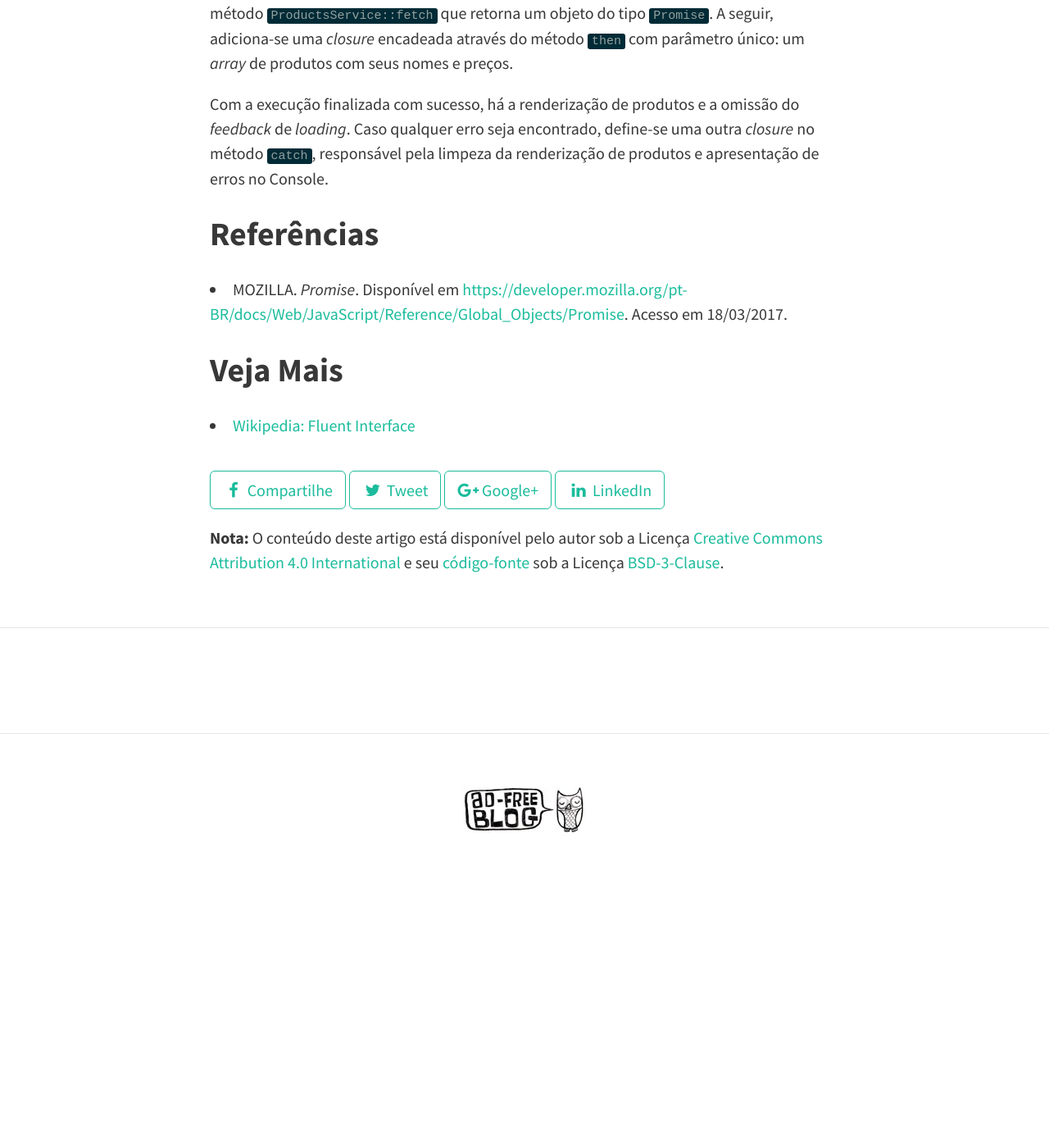
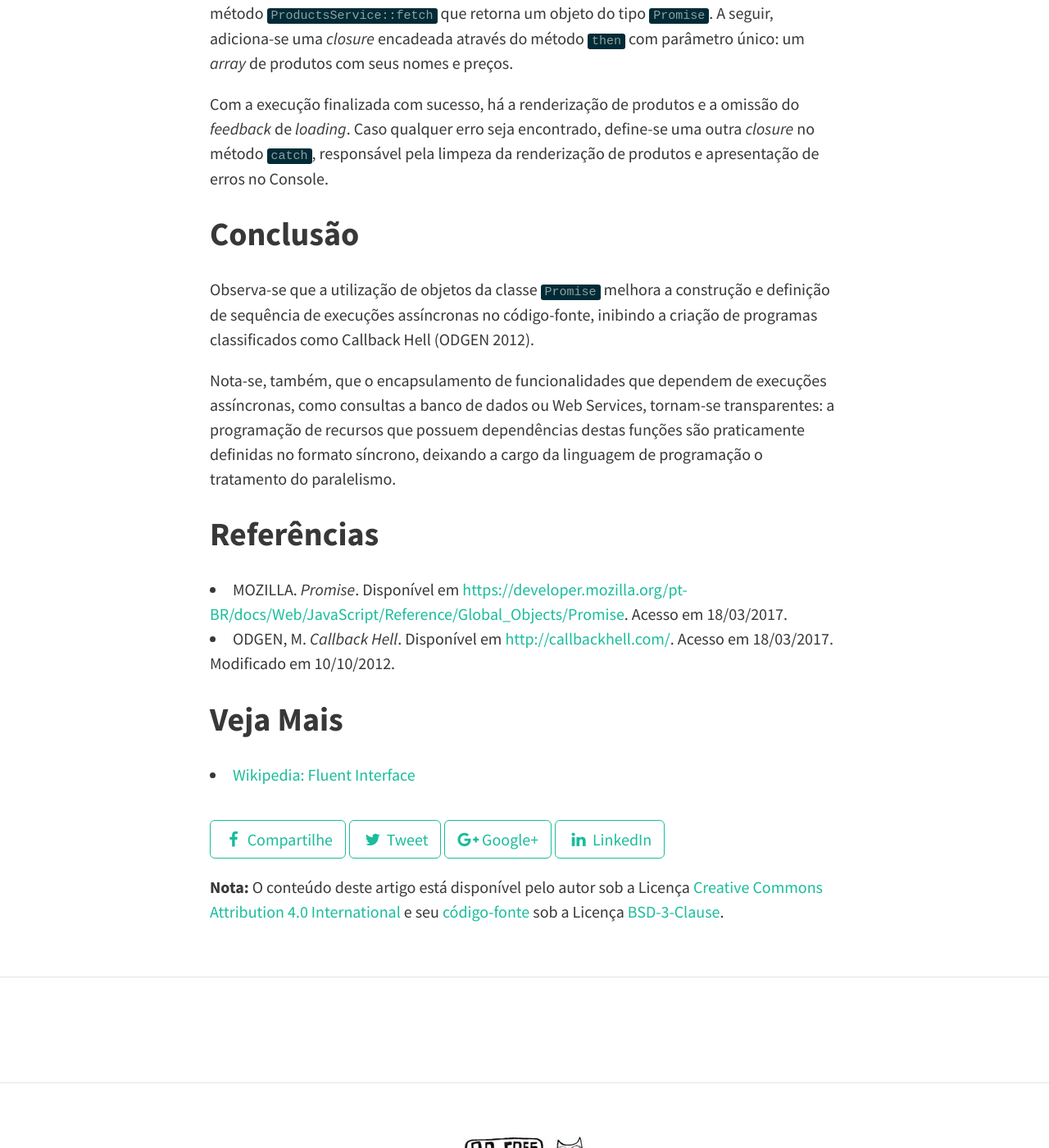
Before and after one commit to wandersonwhcr/wandersonwhcr.github.io, a Jekyll site: the page built from _posts/2017-03-18-javascript-promises.md, in a window 1280 px wide and 1400 px high, scrolled down 6668 px. Shown: the whole window at 82% size. Built offline with Jekyll 4.4.1, drawn with Linux system fonts in a browser that asks for light colours; nearby versions of some CDN libraries; comment, search, counter and statistics services are not loaded; before the commit the page ends 7754 px from its top, so only the background shows below that.

Commit message:
Cria a conclusão

```diff
--- a/_posts/2017-03-18-javascript-promises.md
+++ b/_posts/2017-03-18-javascript-promises.md
@@ -248,9 +248,16 @@ Antes de inicializar a consulta de produtos, apresenta-se um _feedback_ ao usuá
 
 Com a execução finalizada com sucesso, há a renderização de produtos e a omissão do _feedback_ de _loading_. Caso qualquer erro seja encontrado, define-se uma outra _closure_ no método `catch`, responsável pela limpeza da renderização de produtos e apresentação de erros no Console.
 
+## Conclusão
+
+Observa-se que a utilização de objetos da classe `Promise` melhora a construção e definição de sequência de execuções assíncronas no código-fonte, inibindo a criação de programas classificados como Callback Hell (ODGEN 2012).
+
+Nota-se, também, que o encapsulamento de funcionalidades que dependem de execuções assíncronas, como consultas a banco de dados ou Web Services, tornam-se transparentes: a programação de recursos que possuem dependências destas funções são praticamente definidas no formato síncrono, deixando a cargo da linguagem de programação o tratamento do paralelismo.
+
 ## Referências
 
 * MOZILLA. _Promise_. Disponível em [https://developer.mozilla.org/pt-BR/docs/Web/JavaScript/Reference/Global\_Objects/Promise](https://developer.mozilla.org/pt-BR/docs/Web/JavaScript/Reference/Global_Objects/Promise). Acesso em 18/03/2017.
+* ODGEN, M. _Callback Hell_. Disponível em [http://callbackhell.com/](http://callbackhell.com/). Acesso em 18/03/2017. Modificado em 10/10/2012.
 
 ## Veja Mais
 
```
